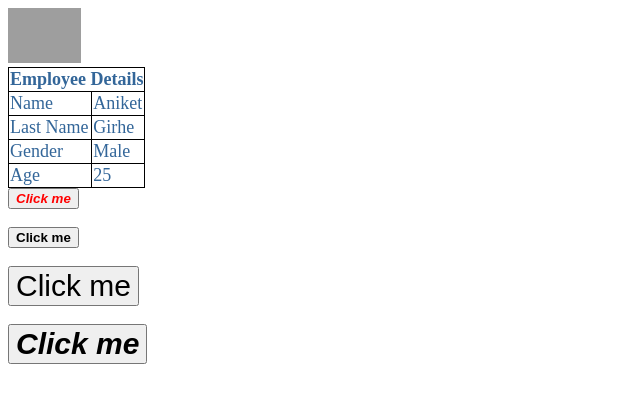
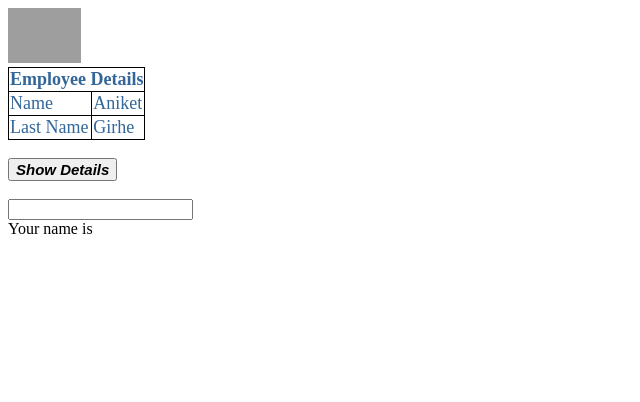
Before and after one commit to AniketGirhe/AngularLearning, an Angular app: page / in a window 1280 px wide. Shown: the top 402 px of the page, without its empty margins (0-640 px from the left). Built offline with nearby package versions, Linux system fonts and the light colour scheme; grey boxes are pictures that could not be loaded.

Commit message:
latest code commit

```diff
--- a/src/app/employee-details/employee-details.component.html
+++ b/src/app/employee-details/employee-details.component.html
@@ -11,20 +11,25 @@
             <td>Last Name</td>
             <td>{{lastName}}</td>
         </tr>
-        <tr>
+        <tr *ngIf="toggleDetails">
             <td>Gender</td>
             <td>{{gender}}</td>
         </tr>
-        <tr>
+        <tr *ngIf="toggleDetails">
             <td>Age</td>
             <td>{{age}}</td>
         </tr>
     </tbody>
 </table>
-<button [ngClass]="applyClassToButton()">Click me</button>
+<br>
+<button [ngStyle]="getStyle()" (click)="showHideDetails()">{{toggleDetails?"Hide Details":"Show Details"}}</button>
+<br/><br/>
+<input type="text" [(ngModel)]="myName">
+<br/>
+Your name is {{myName | uppercase}}
+<!-- <button [ngClass]="applyClassToButton()">Click me</button>
 <br><br>
 <button [style.font-weight]="isBold? 'bold' :'normal' ">Click me</button>
 <br><br>
 <button [style.font-size.px]="fontSize">Click me</button>
-<br><br>
-<button [ngStyle]="getStyle()">Click me</button>
+<br><br> -->
--- a/src/app/employee-details/employee-details.component.ts
+++ b/src/app/employee-details/employee-details.component.ts
@@ -12,7 +12,7 @@ export class EmployeeDetailsComponent {
     lastName: string = "Girhe";
     gender: string = "Male";
     age: number = 25;
-
+    myName:string="";
 
     classesToApply: string = "boldClass italicClass";
     applyBoldClass: boolean = true;
@@ -21,6 +21,7 @@ export class EmployeeDetailsComponent {
 
     isBold:boolean=true;
     fontSize:number=30;
+    toggleDetails:boolean=false;
 
     applyClassToButton(): any {
         let classes = {
@@ -33,10 +34,14 @@ export class EmployeeDetailsComponent {
 
     getStyle():any{
         let styles={
-            'font-size':'30px',
+            'font-size':'15px',
             'font-weight':'bold',
             'font-style': 'italic'
         }
         return styles;
     }
+
+    showHideDetails():void{
+        this.toggleDetails=!this.toggleDetails;
+    }
 }
```
